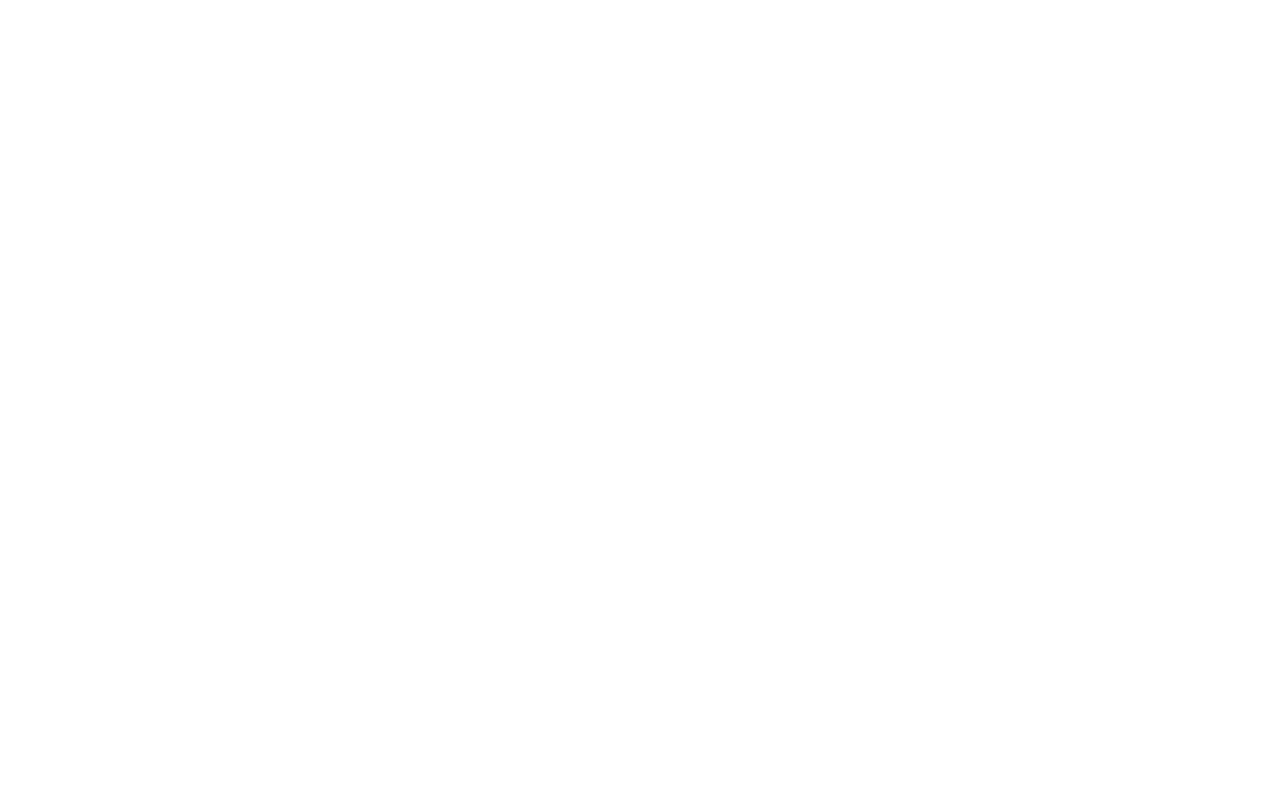
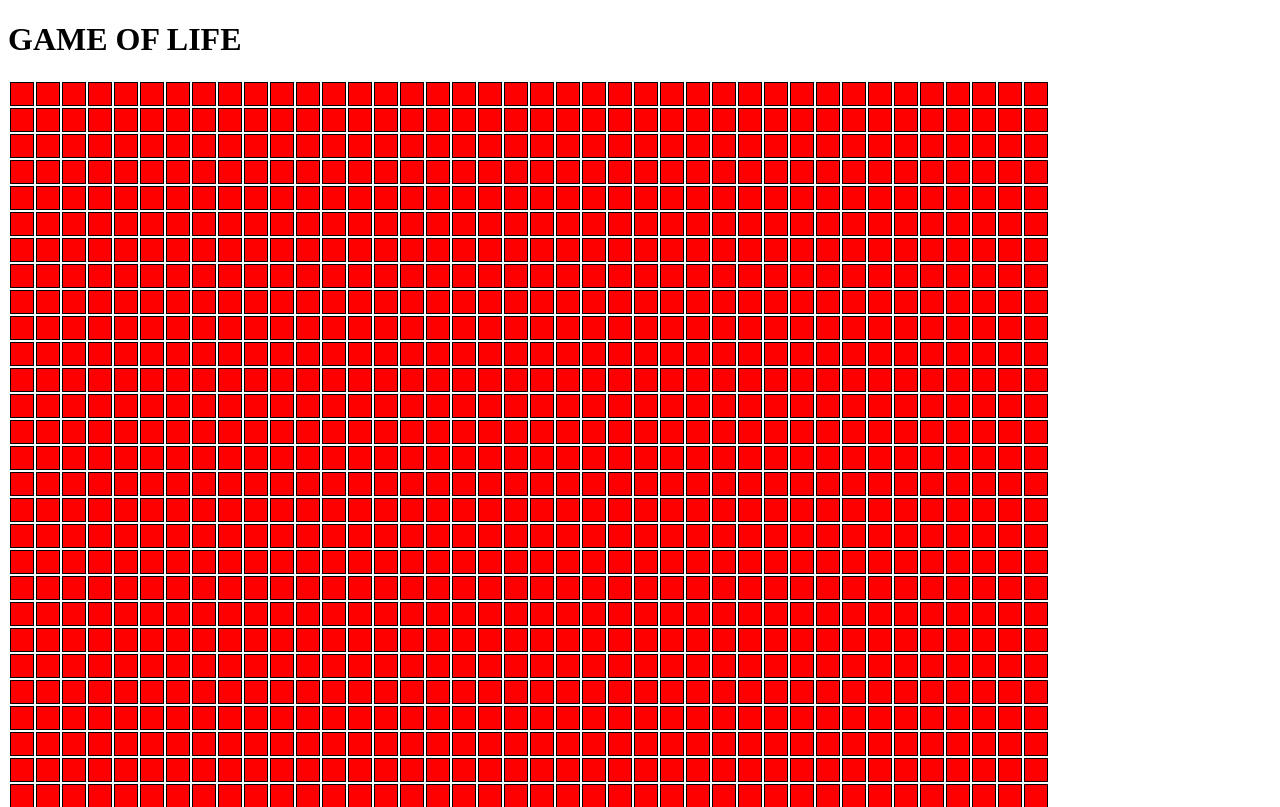
Before and after one commit to jaumecuadrada/202301-w2chwe-jaume-cuadrada, a website: page app/index.html in a window 1280 px wide. Shown: the top 807 px of the page. Drawn offline with Linux system fonts and the light colour scheme.

Commit message:
Install jest, make first test and create main table

```diff
--- /dev/null
+++ b/app/css/styles.css
@@ -0,0 +1,6 @@
+.main-table td {
+  border: 1px solid black;
+  background-color: red;
+  width: 20px;
+  height: 20px;
+}
--- a/app/index.html
+++ b/app/index.html
@@ -5,11 +5,14 @@
   <meta charset="UTF-8">
   <meta http-equiv="X-UA-Compatible" content="IE=edge">
   <meta name="viewport" content="width=device-width, initial-scale=1.0">
+  <link rel="stylesheet" type="text/css" href="css/styles.css" />
+  <script src="js/index.js" type="module"></script>
   <title>GAME OF LIFE</title>
 </head>
 
 <body>
-
+  <h1>GAME OF LIFE</h1>
+  <div class="main-table"></div>
 </body>
 
 </html>
--- /dev/null
+++ b/app/js/gameOfLife/gameOfLife.js
@@ -0,0 +1,6 @@
+const functionSum = (number1, number2) => {
+  const result = number1 + number2;
+  return result;
+};
+
+export default functionSum;
--- /dev/null
+++ b/app/js/index.js
@@ -0,0 +1,23 @@
+const rows = 40;
+const columns = 40;
+
+const generateTable = () => {
+  let html = "<table>";
+  for (let counter = 0; counter < rows; counter++) {
+    html += "<tr>";
+    for (let seccondcounter = 0; seccondcounter < columns; seccondcounter++) {
+      html += "<td>";
+      html += "</td>";
+    }
+
+    html += "</tr>";
+  }
+
+  html += "</table>";
+  console.log(html);
+  const mainTable = document.getElementsByClassName("main-table")[0];
+  mainTable.innerHTML = html;
+};
+
+generateTable();
+console.log("hola gola");
```
Also changed, not shown: app/js/gameOfLife/gemaOfLife.test.js (added, +15 -0 lines), package.json (+13 -1 lines), .eslintrc.js, 1 other file.
